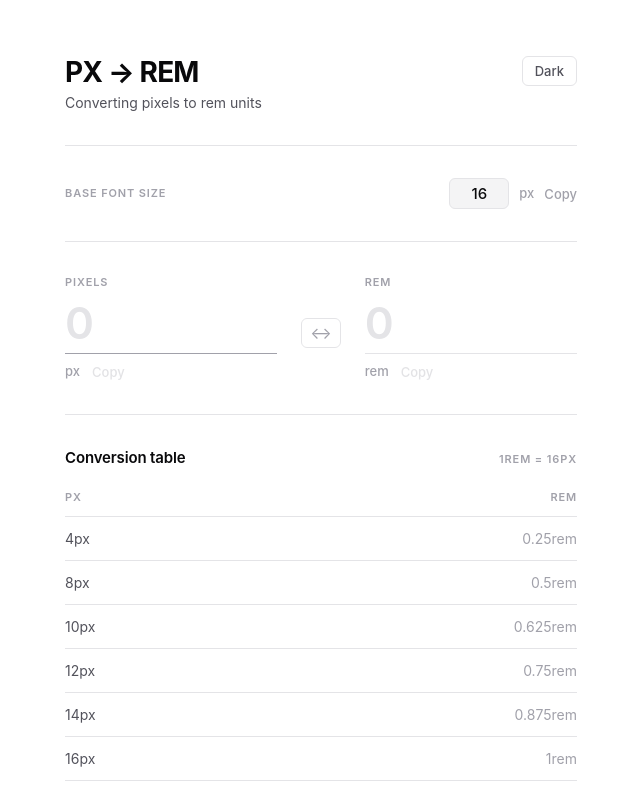
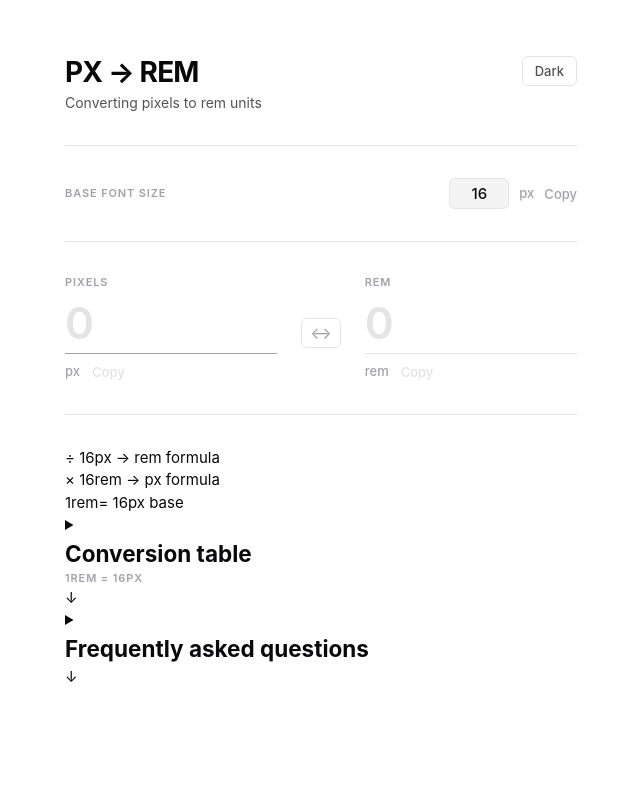
Before and after one commit to savadneeliyan/PX-to-REM-Converter, a React (Vite) app: page / in a window 1280 px wide. Shown: the top 795 px of the page, without its empty margins (319-959 px from the left). Built offline with nearby package versions, Linux system fonts and the light colour scheme.

Commit message:
feat: add quick reference formulas and FAQ section to converter

```diff
--- a/src/App.tsx
+++ b/src/App.tsx
@@ -220,11 +220,32 @@
 
       <hr className="rule" />
 
-      <section className="table-section" aria-label="Conversion table">
-        <div className="table-heading">
+      <section className="facts-row" aria-label="Quick reference">
+        <div className="fact">
+          <span className="fact-value">÷ {baseFontSize}</span>
+          <span className="fact-label">px → rem formula</span>
+        </div>
+        <div className="fact">
+          <span className="fact-value">× {baseFontSize}</span>
+          <span className="fact-label">rem → px formula</span>
+        </div>
+        <div className="fact">
+          <span className="fact-value">1rem</span>
+          <span className="fact-label">= {baseFontSize}px base</span>
+        </div>
+      </section>
+
+      <details className="accordion">
+        <summary className="accordion-summary">
           <h2>Conversion table</h2>
+          <div className="accordion-meta">
             <span className="eyebrow">1rem = {baseFontSize}px</span>
+            <span className="accordion-icon" aria-hidden="true">
+              ↓
+            </span>
           </div>
+        </summary>
+        <div className="accordion-body">
           <table className="conv-table">
             <thead>
               <tr>
@@ -260,7 +281,69 @@
               })}
             </tbody>
           </table>
-      </section>
+        </div>
+      </details>
+
+      <details className="accordion">
+        <summary className="accordion-summary">
+          <h2>Frequently asked questions</h2>
+          <span className="accordion-icon" aria-hidden="true">
+            ↓
+          </span>
+        </summary>
+        <div className="accordion-body">
+          <dl className="faq-list">
+            <div className="faq-item">
+              <dt>How many px is 1rem?</dt>
+              <dd>
+                By default, 1rem equals <strong>16px</strong> — the standard
+                browser root font size. You can change the base above to match
+                your project (e.g. 10px makes the math easier:
+                1rem&nbsp;=&nbsp;10px).
+              </dd>
+            </div>
+            <div className="faq-item">
+              <dt>How do I convert px to rem?</dt>
+              <dd>
+                Divide the pixel value by the base font size.{" "}
+                <strong>rem = px ÷ base</strong>. For example: 24px ÷ 16 =
+                1.5rem. Type any pixel value in the field above for an instant
+                result.
+              </dd>
+            </div>
+            <div className="faq-item">
+              <dt>Why use rem instead of px in CSS?</dt>
+              <dd>
+                REM units scale with the user's browser font-size preference,
+                making layouts more <strong>accessible</strong> and easier to
+                maintain. Changing one root value resizes your entire design
+                proportionally — impossible with fixed pixels.
+              </dd>
+            </div>
+            <div className="faq-item">
+              <dt>What is the difference between rem and em?</dt>
+              <dd>
+                <strong>em</strong> is relative to the <em>parent</em> element's
+                font size and can compound unpredictably. <strong>rem</strong>{" "}
+                always refers to the <em>root</em> (html) font size, making it
+                predictable and consistent across nested elements.
+              </dd>
+            </div>
+            <div className="faq-item">
+              <dt>What base font size should I use?</dt>
+              <dd>
+                Most browsers default to <strong>16px</strong>. Some developers
+                set{" "}
+                <code>
+                  html {"{"} font-size: 62.5% {"}"}
+                </code>{" "}
+                (= 10px) so that 1rem = 10px for simpler mental math. Set
+                whatever your project uses in the base field above.
+              </dd>
+            </div>
+          </dl>
+        </div>
+      </details>
     </main>
   );
 }
```
Lines whose indentation alone changed are shown as unchanged.
